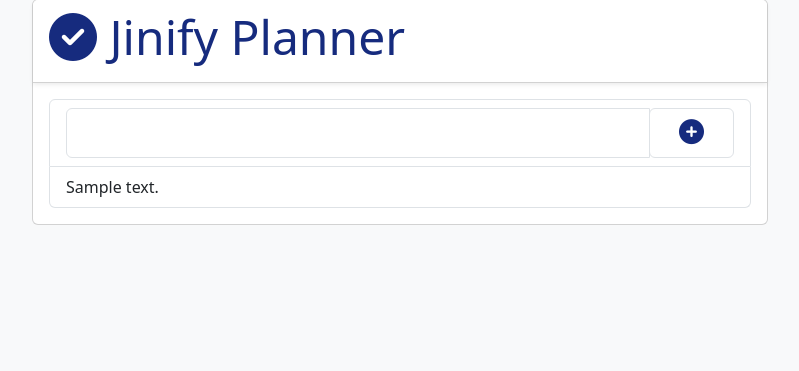
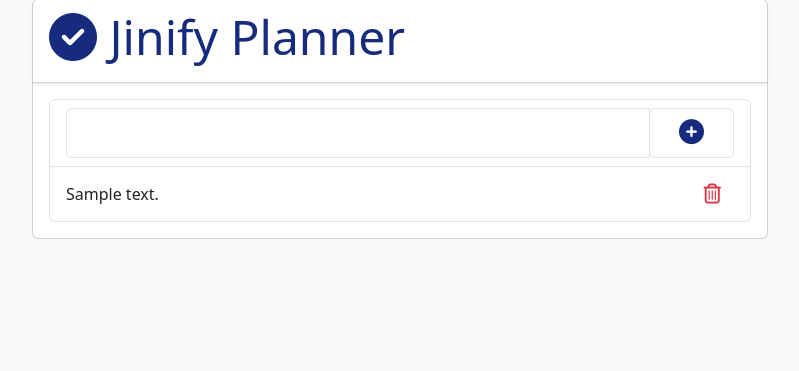
Before and after one commit to jeenakarmi/JinifyPlanner, a Django app: page / in a window 1280 px wide. Shown: the part 49-420 px from the top of the page, without its empty margins (240-1039 px from the left). Run offline with Django 5.2, Linux system fonts and the light colour scheme; tables that the repository leaves empty hold one stand-in row (values such as "Sample post").

Commit message:
Delete button

```diff
--- a/todos/templates/todos/todo_list.html
+++ b/todos/templates/todos/todo_list.html
@@ -58,8 +58,22 @@
 
                             <!-- iterate to list that have passed from view function todo_list. -->
                              {% for todo in todo_list %}        <!-- jinja for loop -->
-                            <li class="list-group-item">{{todo.content}}</li>   <!-- to show task -->
 
+                            <!--Wrap todo content and delete button in a flex container to control the positioning of delete icon and todo content-->
+                            <!-- setting justify-content: space-between; in the flex container to keep at end. -->
+                            <li class="list-group-item d-flex justify-content-between align-items-center">
+                                <span>{{ todo.content }}</span>
+
+                                <form action="" method="post">
+                                    {% csrf_token %}
+                                    <button type="submit" class="btn">
+                                        <i class="far fa-trash-alt fa-lg text-danger float-right"></i>
+                                    </button>
+                                </form>
+
+
+
+                            </li>   <!-- to show task -->
                             {% empty %}     <!--empty notification-->
                             <li class="list-group-item">  <!-- if no list of todo -->
                                 <span class="font-italic"> Oops! It looks like there are no plans in your Jinify planner. Time to start adding some!
```
